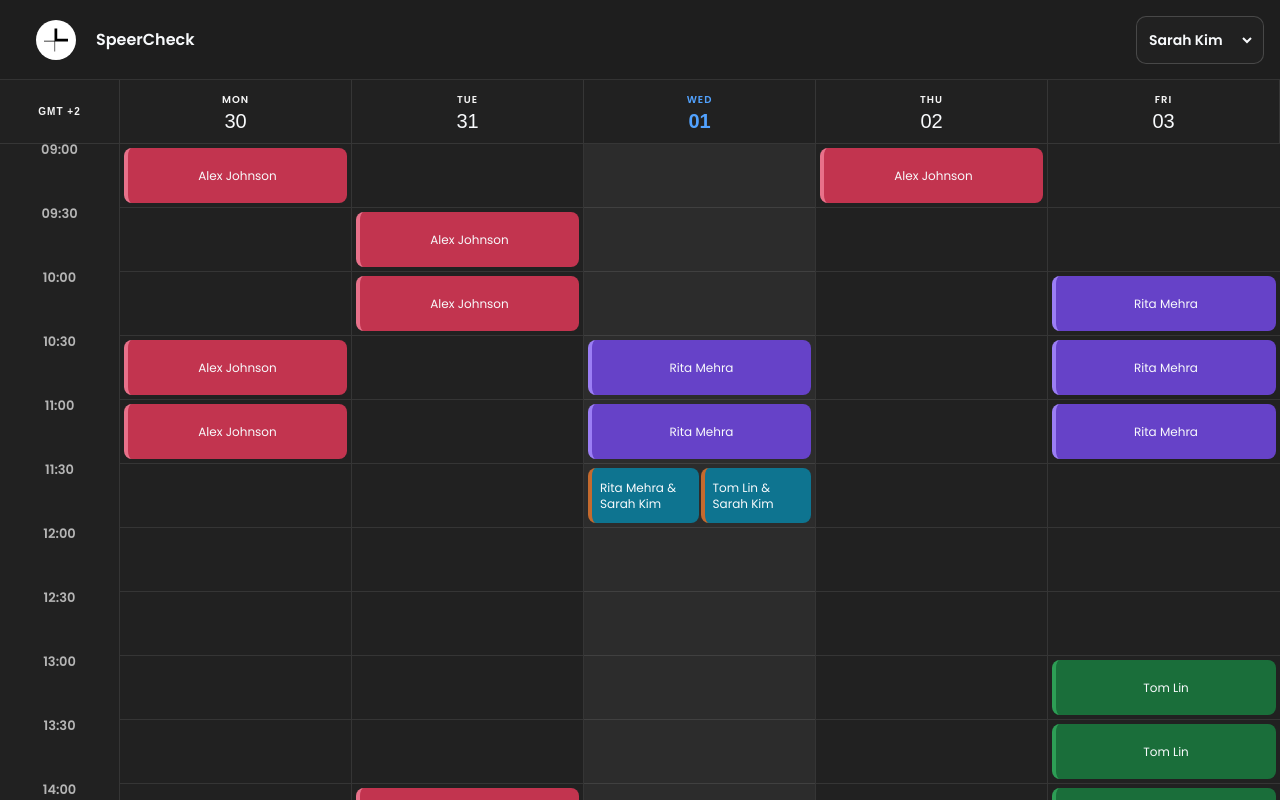
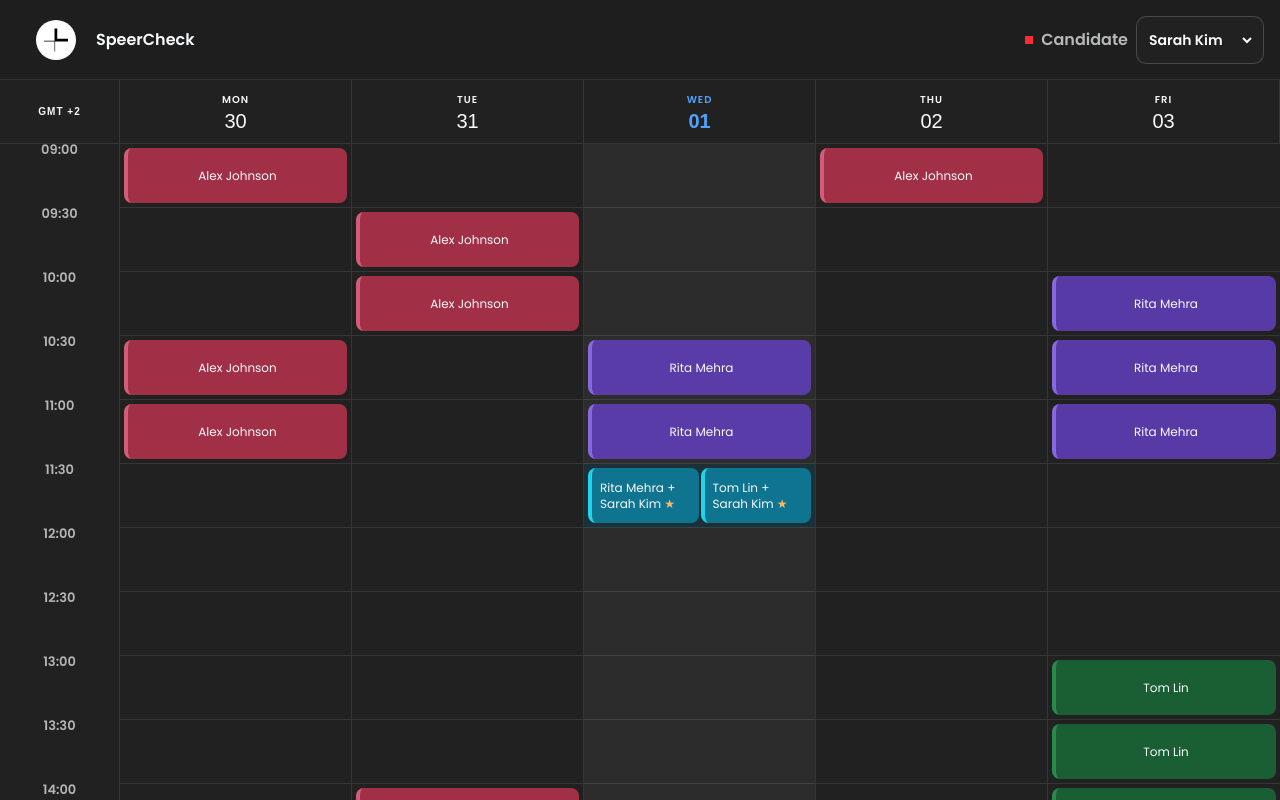
Before and after one commit to oDhruvPatel/speercheck, a React (Vite) app: page / in a window 1280 px wide. Built offline with nearby package versions, Linux system fonts and the light colour scheme.

Commit message:
Completed: Click on a time slot to Schedule Interview, filter by Candidate

```diff
--- a/package.json
+++ b/package.json
@@ -20,7 +20,8 @@
     "react-dom": "^19.2.4",
     "shadcn": "^4.1.2",
     "tailwind-merge": "^3.5.0",
-    "tw-animate-css": "^1.4.0"
+    "tw-animate-css": "^1.4.0",
+    "zustand": "^5.0.12"
   },
   "devDependencies": {
     "@eslint/js": "^9.39.4",
--- a/src/components/Button.tsx
+++ b/src/components/Button.tsx
@@ -1,11 +1,12 @@
-import React from 'react'
 import { candidates } from './data/availability'
-
+import { useCandidateStore } from '@/store/useSchedulerStore';
 
 function Button() {
-    const [selectedCandidate, setSelectedCandidate] = React.useState(candidates[0]);
+    const { selectedCandidate, setSelectedCandidate } = useCandidateStore();
     return (
         <>
+            <div className='flex flex-row h-full items-center gap-2'>
+                <div className="flex flex-row items-center gap-2 font-header text-text-primary/70"><div className='h-2 w-2 bg-red-500'></div>Candidate</div>
                 <div className="flex flex-row h-12 w-32 bg-secondary-bg border border-border/20 rounded-lg px-2">
                     <select
                         className="w-32 h-full bg-transparent border-none outline-none text-text-primary text-sm font-header cursor-pointer"
@@ -21,6 +22,7 @@ function Button() {
                         ))}
                     </select>
                 </div>
+            </div>
         </>
     )
 }
--- a/src/components/Calender.tsx
+++ b/src/components/Calender.tsx
@@ -1,13 +1,15 @@
-import { useState } from "react";
 import generateSlots from "../libs/getTime"
 import generateDays from "../libs/getDays";
 import { ScrollArea } from "./ui/scroll-area";
 import dayjs from "dayjs";
 import clsx from "clsx";
-import { engineers, candidates } from "./data/availability";
+import { engineers } from "./data/availability";
 import SlotCard from "./SlotCard";
+import { useCandidateStore, useConfirmStore } from "@/store/useSchedulerStore";
 
 const Calender = () => {
+    const { selectedCandidate } = useCandidateStore();
+    const { setConfirmation } = useConfirmStore();
     const slot = generateSlots();
     const days = generateDays();
     return (
@@ -45,7 +47,7 @@ const Calender = () => {
                                         eng.availability[day.day]?.includes(time)
                                     );
 
-                                    const availableCandidates = candidates.filter(cand =>
+                                    const availableCandidates = [selectedCandidate].filter(cand =>
                                         cand.availability[day.day]?.includes(time)
                                     );
 
@@ -53,10 +55,10 @@ const Calender = () => {
 
                                     return (
 
-                                        <div key={`${day.day}-${time}`} className={clsx("p-1 flex flex-row gap-0.5  border-b border-border/10 h-16 transition-colors", day.today ? "bg-today-bg/5" : "")}>
+                                        <div key={`${day.day}-${time}`} className={clsx("p-1 flex flex-row gap-0.5  border-b border-border/10 h-16 transition-colors", overlap ? "bg-overlap/20" : day.today ? "bg-today-bg/5" : "")}>
                                             {overlap ? (<>
                                                 {availableEngineers.map((eng) => {
-                                                    return <SlotCard key={eng.id} name={eng.name + " & " + availableCandidates[0].name} type="overlap" memberId={eng.id} />
+                                                    return <SlotCard key={eng.id} name={eng.name + " + " + selectedCandidate.name} type="overlap" memberId={eng.id} onClick={() => { setConfirmation({ engineer: eng, candidate: selectedCandidate, date: day.day, time: time }); }} />
                                                 })}
                                             </>) : (<>
                                                 {availableEngineers.map(eng => (
--- /dev/null
+++ b/src/components/ConfirmationScreen.tsx
@@ -0,0 +1,51 @@
+import { useConfirmStore } from '../store/useSchedulerStore'
+
+const ConfirmationModal = () => {
+    const { confirmation, setConfirmation } = useConfirmStore()
+
+    if (!confirmation) return null
+
+    return (
+        <div className="fixed inset-0 bg-black/50 flex items-center justify-center z-50">
+            <div className="bg-main-bg border border-border/20 rounded-xl p-6 w-96">
+                <h2 className="font-header text-text-primary text-lg mb-4">Confirm Interview</h2>
+
+                <div className="flex flex-col gap-3 mb-6">
+                    <div className="flex justify-between">
+                        <span className="text-secondary text-sm">Candidate</span>
+                        <span className="text-text-primary text-sm font-bold">{confirmation.candidate.name}</span>
+                    </div>
+                    <div className="flex justify-between">
+                        <span className="text-secondary text-sm">Engineer</span>
+                        <span className="text-text-primary text-sm font-bold">{confirmation.engineer.name}</span>
+                    </div>
+                    <div className="flex justify-between">
+                        <span className="text-secondary text-sm">Date</span>
+                        <span className="text-text-primary text-sm font-bold">{confirmation.date}</span>
+                    </div>
+                    <div className="flex justify-between">
+                        <span className="text-secondary text-sm">Time</span>
+                        <span className="text-text-primary text-sm font-bold">{confirmation.time}</span>
+                    </div>
+                </div>
+
+                <div className="flex gap-3">
+                    <button
+                        onClick={() => setConfirmation(null)}
+                        className="flex-1 py-2 rounded-lg border border-border/20 text-secondary text-sm font-header cursor-pointer"
+                    >
+                        Cancel
+                    </button>
+                    <button
+                        onClick={() => setConfirmation(null)}
+                        className="flex-1 py-2 rounded-lg bg-overlap text-white text-sm font-header cursor-pointer"
+                    >
+                        Confirm
+                    </button>
+                </div>
+            </div>
+        </div>
+    )
+}
+
+export default ConfirmationModal
--- a/src/components/Main.tsx
+++ b/src/components/Main.tsx
@@ -1,10 +1,8 @@
 import Calender from "./Calender"
 import TopBar from "./TopBar"
-import { useState } from "react"
-import { candidates } from "./data/availability"
+import ConfirmationScreen from "./ConfirmationScreen"
 
 function Main() {
-    const [selectedCandidate, setSelectedCandidate] = useState(candidates[0])
     return (
         <div className='h-screen w-full flex flex-col overflow-hidden'>
             <div className="header bg-main-bg h-[10vh] border-b border-border/10 w-full flex-shrink-0 flex items-center px-4 font-bold">
@@ -13,6 +11,9 @@ function Main() {
             <div className="flex-1 min-h-0 w-full h-[90vh]">
                 <Calender />
             </div>
+            <div className="flex-1 min-h-0 w-full h-[90vh]">
+                <ConfirmationScreen />
+            </div>
         </div>
     )
 }
--- a/src/components/SlotCard.tsx
+++ b/src/components/SlotCard.tsx
@@ -8,15 +8,15 @@ interface SlotCardProps {
 }
 
 const engineerColors: Record<number, { border: string, bg: string, hover: string }> = {
-    1: { border: "border-eng-red-border", bg: "bg-eng-red", hover: "hover:bg-eng-red-hover" },
-    2: { border: "border-eng-purple-border", bg: "bg-eng-purple", hover: "hover:bg-eng-purple-hover" },
-    3: { border: "border-eng-green-border", bg: "bg-eng-green", hover: "hover:bg-eng-green-hover" },
-    4: { border: "border-eng-orange-border", bg: "bg-eng-orange", hover: "hover:bg-eng-orange-hover" },
-    5: { border: "border-eng-blue-border", bg: "bg-eng-blue", hover: "hover:bg-eng-blue-hover" },
+    1: { border: "border-eng-red-border/70", bg: "bg-eng-red/80", hover: "hover:bg-eng-red-hover/80" },
+    2: { border: "border-eng-purple-border/70", bg: "bg-eng-purple/80", hover: "hover:bg-eng-purple-hover/80" },
+    3: { border: "border-eng-green-border/70", bg: "bg-eng-green/80", hover: "hover:bg-eng-green-hover/80" },
+    4: { border: "border-eng-orange-border/70", bg: "bg-eng-orange/80", hover: "hover:bg-eng-orange-hover/80" },
+    5: { border: "border-eng-blue-border/70", bg: "bg-eng-blue/80", hover: "hover:bg-eng-blue-hover/80" },
 };
 
-const candidateColor = { border: "border-cand-orange-border", bg: "bg-eng-orange", hover: "hover:bg-eng-orange-hover" };
-const overlapColor = { border: "border-cand-orange-border", bg: "bg-overlap", hover: "hover:bg-overlap-hover" };
+const candidateColor = { border: "border-cand-orange-border/70", bg: "bg-eng-orange/80", hover: "hover:bg-eng-orange-hover/80" };
+const overlapColor = { border: "border-overlap-border", bg: "bg-overlap", hover: "hover:bg-overlap-hover" };
 
 
 
@@ -31,8 +31,8 @@ const SlotCard = ({ name, type, memberId, onClick }: SlotCardProps) => {
     }
 
     return (
-        <div onClick={() => console.log(name)} className={clsx("rounded-md w-full h-full flex items-center justify-center px-2 border-l-[4px]", colors.border, colors.bg, colors.hover)} >
-            <span className="font-header text-xs">{name}</span>
+        <div onClick={onClick} className={clsx("cursor-pointer rounded-md w-full h-full flex items-center justify-center px-2 border-l-[4px]", colors.border, colors.bg, colors.hover)} >
+            <span className="font-header text-xs">{name} {type === "overlap" && <span className="opacity text-[12px] text-orange-300">★</span>}</span>
             <span className="font-header text-xs"></span>
         </div>
     )
--- a/src/components/TopBar.tsx
+++ b/src/components/TopBar.tsx
@@ -10,6 +10,8 @@ function TopBar() {
                 </div>
             </div>
             <div className="font-header text-text-primary w-full ml-5">SpeerCheck</div>
+
+
             <div><Button /></div>
         </>
     )
--- a/src/components/data/availability.ts
+++ b/src/components/data/availability.ts
@@ -44,5 +44,12 @@ export const candidates: Member[] = [
         availability: {
             "2026-04-01": ["11:30", "14:30", "15:00", "15:30", "16:00", "16:30"],
         }
+    },
+    {
+        id: 2,
+        name: "John Doe",
+        availability: {
+            "2026-04-02": ["13:00", "13:30", "14:00", "14:30", "15:00", "15:30"],
+        }
     }
 ]
--- a/src/pages/Home.tsx
+++ b/src/pages/Home.tsx
@@ -1,10 +1,8 @@
-import Navbar from '../components/Navbar'
 import Main from '../components/Main'
 
 function Home() {
     return (
         <div className='flex flex-row'>
-            {/* <div className='w-1/7'><Navbar /></div> */}
             <div className='w-full'>
                 <Main />
             </div>
--- /dev/null
+++ b/src/store/useSchedulerStore.ts
@@ -0,0 +1,30 @@
+import { create } from "zustand";
+import { candidates, engineers } from "../components/data/availability";
+
+interface CandidateStore {
+    selectedCandidate: typeof candidates[0];
+    setSelectedCandidate: (candidate: typeof candidates[0]) => void;
+}
+
+interface ConfirmStoreInterface {
+    engineer: typeof engineers[0];
+    candidate: typeof candidates[0];
+    date: string;
+    time: string;
+}
+
+interface ConfirmStore {
+    confirmation: ConfirmStoreInterface | null;
+    setConfirmation: (confirmation: ConfirmStoreInterface | null) => void;
+}
+
+export const useCandidateStore = create<CandidateStore>((set) => ({
+    selectedCandidate: candidates[0],
+    setSelectedCandidate: (candidate) => set({ selectedCandidate: candidate })
+}))
+
+
+export const useConfirmStore = create<ConfirmStore>((set) => ({
+    confirmation: null,
+    setConfirmation: (confirmation) => set({ confirmation: confirmation })
+}))
```
Also changed, not shown: src/index.css (+1 -6 lines), 1 other file (tests, documents, lock files or other folders). Lines whose indentation alone changed are shown as unchanged.
